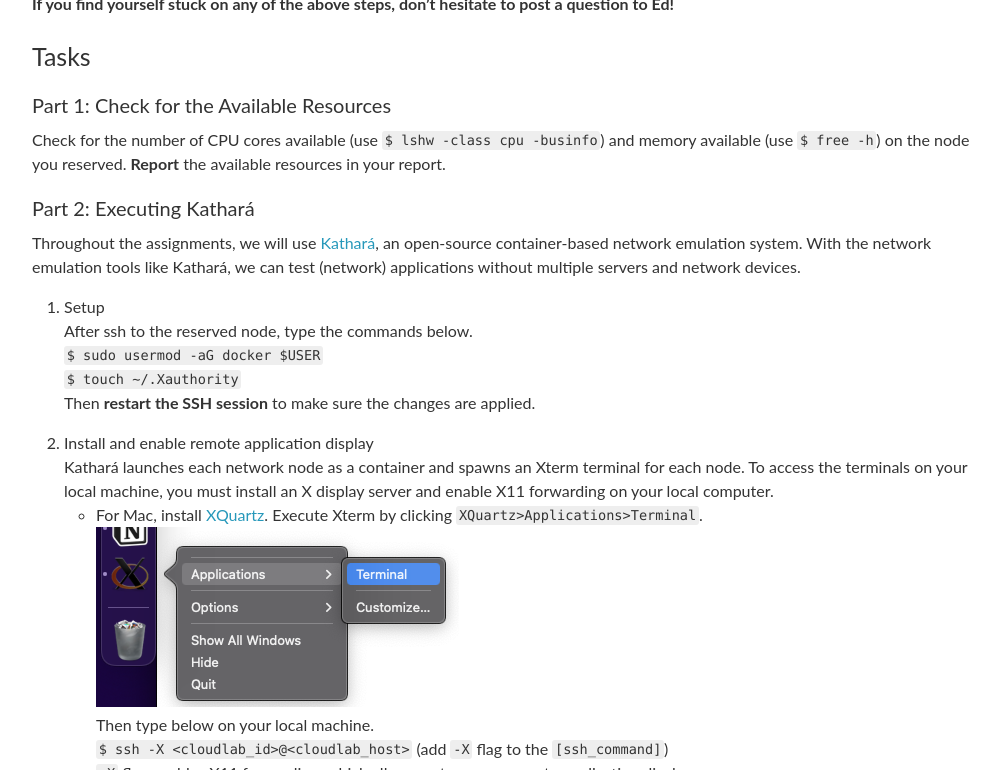
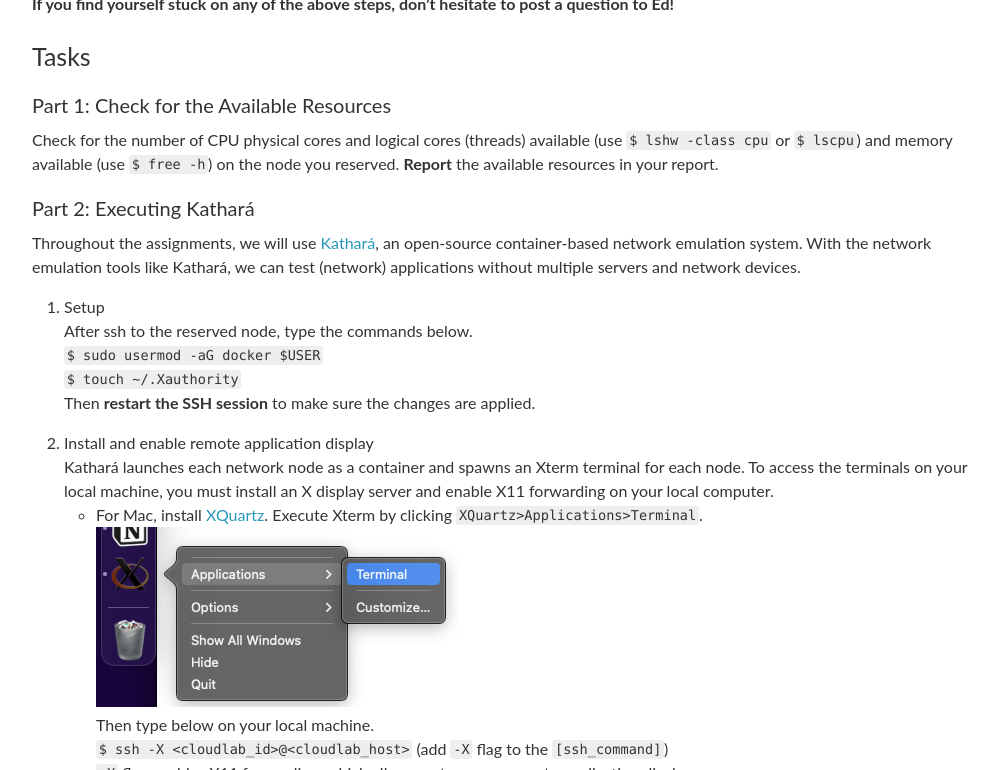
Before and after one commit to utcs356/sp25, a Jekyll site: the page built from _pages/0_cloulab_kathara.md, in a window 1280 px wide and 900 px high, scrolled down 6836 px, cut to the strip 130-900 px from the top of the window. Shown: the whole strip, without its empty margins (126-1126 px from the left). Built offline with Jekyll 4.4.1, drawn with Linux system fonts in a browser that asks for light colours; nearby versions of some CDN libraries; comment, search, counter and statistics services are not loaded.

Commit message:
Update on A0

```diff
--- a/_pages/0_cloulab_kathara.md
+++ b/_pages/0_cloulab_kathara.md
@@ -85,7 +85,7 @@ Click the `List View` on that page, which opens a table where you can obtain the
 
 ### Tasks
 #### Part 1: Check for the Available Resources
-Check for the number of CPU cores available (use `$ lshw -class cpu -businfo`) and memory available (use `$ free -h`) on the node you reserved.
+Check for the number of CPU physical cores and logical cores (threads) available (use `$ lshw -class cpu` or `$ lscpu`) and memory available (use `$ free -h`) on the node you reserved.
 **Report** the available resources in your report.
 #### Part 2: Executing Kathará
 Throughout the assignments, we will use [Kathará](https://www.kathara.org/), an open-source container-based network emulation system. With the network emulation tools like Kathará, we can test (network) applications without multiple servers and network devices.
```
